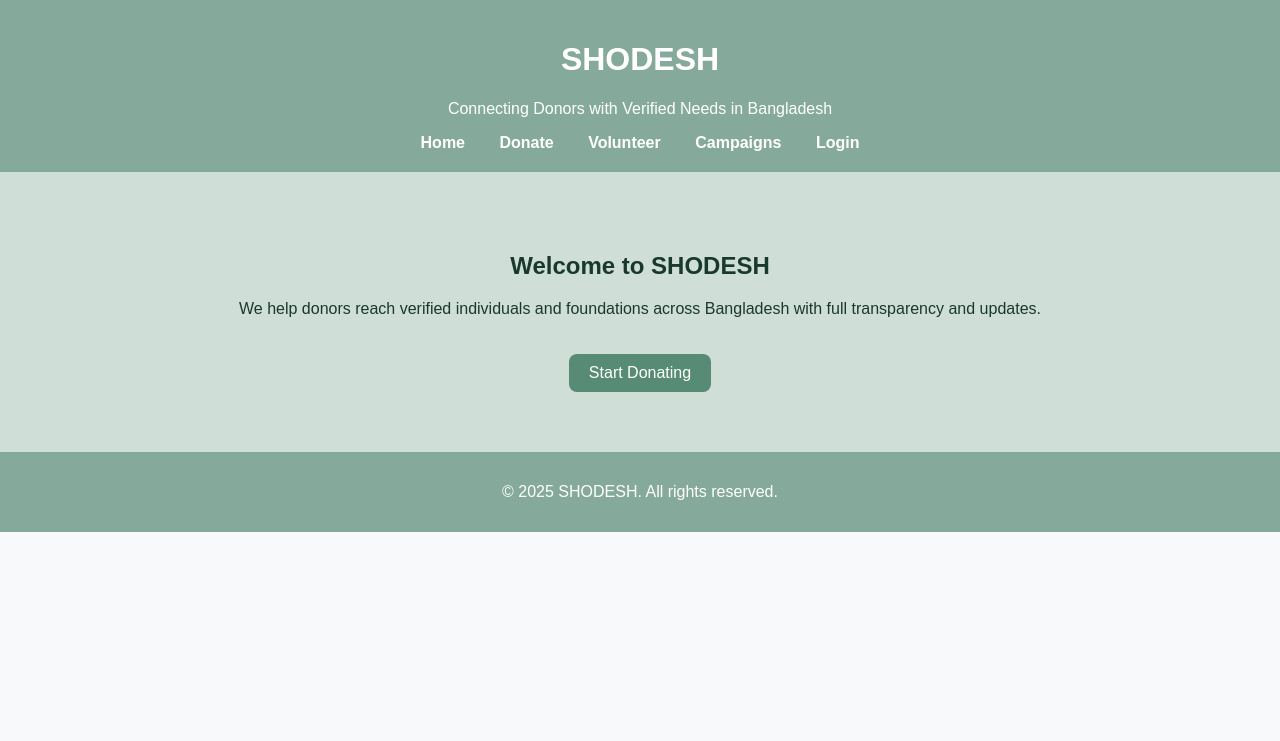
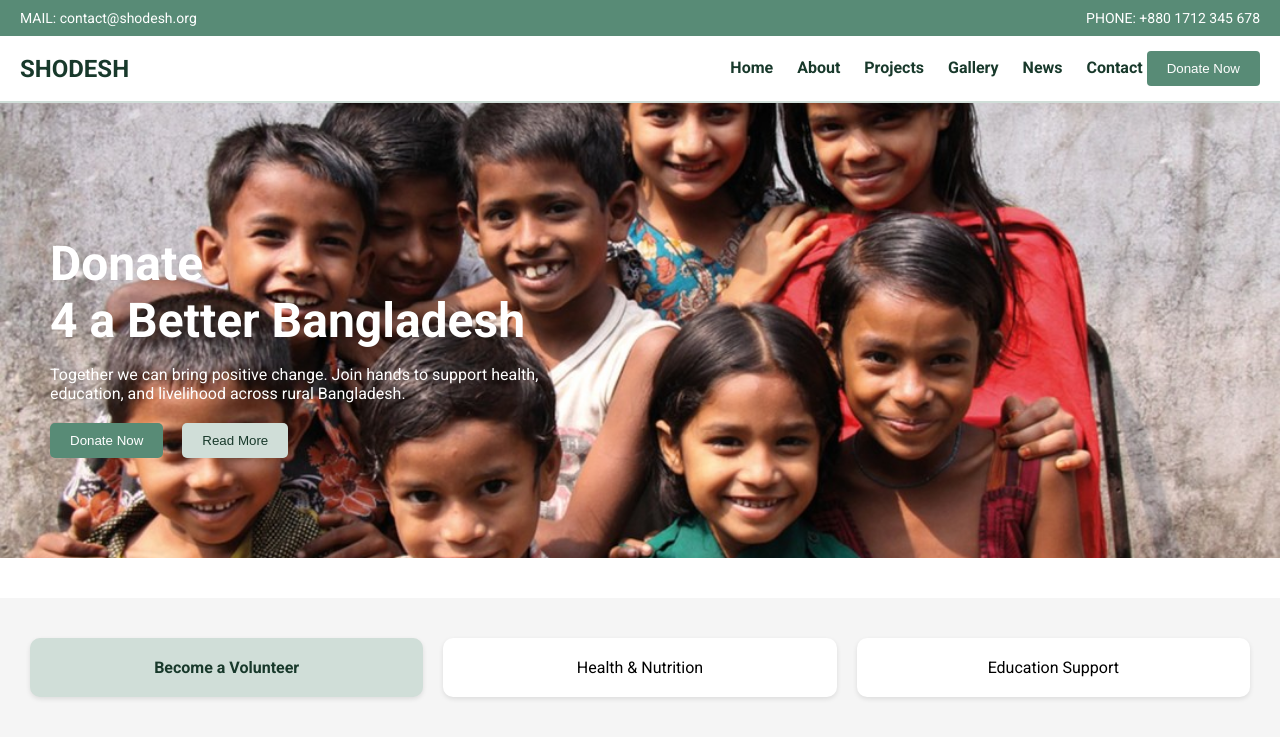
Before and after one commit to ashfiatabassum/SHODESH, a plain HTML site: page html/index.html in a window 1280 px wide. Drawn offline with Linux system fonts and the light colour scheme; files that its build step writes are made by us from their sources.

Commit message:
Homepage UI

```diff
--- a/css/style.css
+++ b/css/style.css
@@ -1,55 +1,85 @@
 body {
     margin: 0;
-    font-family: Arial, sans-serif;
-    background-color: #f8f9fa;
-    color: #18392b;
+    font-family: 'Roboto', sans-serif;
 }
-
-header {
-    background-color: #85aa9b;
-    color: white;
-    padding: 20px;
-    text-align: center;
-}
-
-nav {
-    margin-top: 10px;
-}
-
-nav a {
-    margin: 0 15px;
-    text-decoration: none;
-    color: #fff;
-    font-weight: bold;
-}
-
-nav a:hover {
-    text-decoration: underline;
-}
-
-.intro {
-    text-align: center;
-    padding: 60px 20px;
-    background-color: #d0ded8;
-}
-
-.btn {
-    display: inline-block;
-    margin-top: 20px;
+.top-bar {
     background-color: #588b76;
     color: white;
     padding: 10px 20px;
+    font-size: 14px;
+    display: flex;
+    justify-content: space-between;
+}
+.navbar {
+    background-color: white;
+    display: flex;
+    justify-content: space-between;
+    align-items: center;
+    padding: 15px 20px;
+    border-bottom: 2px solid #d0ded8;
+}
+.navbar a {
     text-decoration: none;
-    border-radius: 8px;
+    color: #18392b;
+    font-weight: bold;
+    margin-left: 20px;
 }
-
-.btn:hover {
-    background-color: #18392b;
+.navbar .donate-btn {
+    background-color: #588b76;
+    color: white;
+    padding: 10px 20px;
+    border: none;
+    border-radius: 4px;
+    cursor: pointer;
 }
-
-footer {
+.hero {
+    background: url('/images/donation.jpeg') no-repeat center center/cover;
+    color: white;
+    text-align: left;
+    padding: 100px 50px;
+    position: relative;
+}
+.hero h1 {
+    font-size: 48px;
+    margin-bottom: 10px;
+}
+.hero p {
+    max-width: 500px;
+}
+.hero-buttons {
+    margin-top: 20px;
+}
+.hero-buttons button {
+    background-color: #588b76;
+    color: white;
+    padding: 10px 20px;
+    margin-right: 15px;
+    border: none;
+    border-radius: 5px;
+    cursor: pointer;
+}
+.hero-buttons .read-more {
+    background-color: #d0ded8;
+    color: #18392b;
+}
+.sections {
+    display: flex;
+    justify-content: space-around;
+    margin-top: 40px;
+    padding: 40px 20px;
+    background-color: #f5f5f5;
+}
+.section {
     text-align: center;
-    padding: 15px;
-    background-color: #85aa9b;
-    color: white;
+    flex: 1;
+    margin: 0 10px;
+    padding: 20px;
+    border-radius: 10px;
+    background-color: white;
+    box-shadow: 0 2px 5px rgba(0,0,0,0.1);
 }
+.section.highlight {
+    background-color: #d0ded8;
+    color: #18392b;
+    font-weight: bold;
+}
--- a/html/index.html
+++ b/html/index.html
@@ -1,34 +1,49 @@
-<!DOCTYPE html>
 <html lang="en">
 <head>
-    <meta charset="UTF-8" />
-    <meta name="viewport" content="width=device-width, initial-scale=1.0" />
-    <title>SHODESH - Charity Platform</title>
-    <link rel="stylesheet" href="css/style.css" />
+    <meta charset="UTF-8">
+    <meta name="viewport" content="width=device-width, initial-scale=1.0">
+    <title>Shodesh - Donate for Bangladesh</title>
+    <link href="https://fonts.googleapis.com/css2?family=Roboto:wght@400;700&display=swap" rel="stylesheet">
+    <link rel="stylesheet" href="/css/style.css">
 </head>
 <body>
-    <header>
-        <h1>SHODESH</h1>
-        <p>Connecting Donors with Verified Needs in Bangladesh</p>
-        <nav>
+    <div class="top-bar">
+        <div>MAIL: contact@shodesh.org</div>
+        <div>PHONE: +880 1712 345 678</div>
+    </div>
+
+    <div class="navbar">
+        <div style="font-size: 24px; color: #18392b;"><strong>SHODESH</strong></div>
+        <div>
             <a href="#">Home</a>
-            <a href="#">Donate</a>
-            <a href="#">Volunteer</a>
-            <a href="#">Campaigns</a>
-            <a href="#">Login</a>
-        </nav>
-    </header>
+            <a href="#">About</a>
+            <a href="#">Projects</a>
+            <a href="#">Gallery</a>
+            <a href="#">News</a>
+            <a href="#">Contact</a>
+            <button class="donate-btn">Donate Now</button>
+        </div>
+    </div>
 
-    <main>
-        <section class="intro">
-            <h2>Welcome to SHODESH</h2>
-            <p>We help donors reach verified individuals and foundations across Bangladesh with full transparency and updates.</p>
-            <a class="btn" href="#">Start Donating</a>
-        </section>
-    </main>
+    <div class="hero">
+        <h1>Donate<br>4 a Better Bangladesh</h1>
+        <p>Together we can bring positive change. Join hands to support health, education, and livelihood across rural Bangladesh.</p>
+        <div class="hero-buttons">
+            <button>Donate Now</button>
+            <button class="read-more">Read More</button>
+        </div>
+    </div>
 
-    <footer>
-        <p>&copy; 2025 SHODESH. All rights reserved.</p>
-    </footer>
+    <div class="sections">
+        <div class="section highlight">
+            Become a Volunteer
+        </div>
+        <div class="section">
+            Health & Nutrition
+        </div>
+        <div class="section">
+            Education Support
+        </div>
+    </div>
 </body>
 </html>
```
Also changed, not shown: images/donation.jpeg (added).
